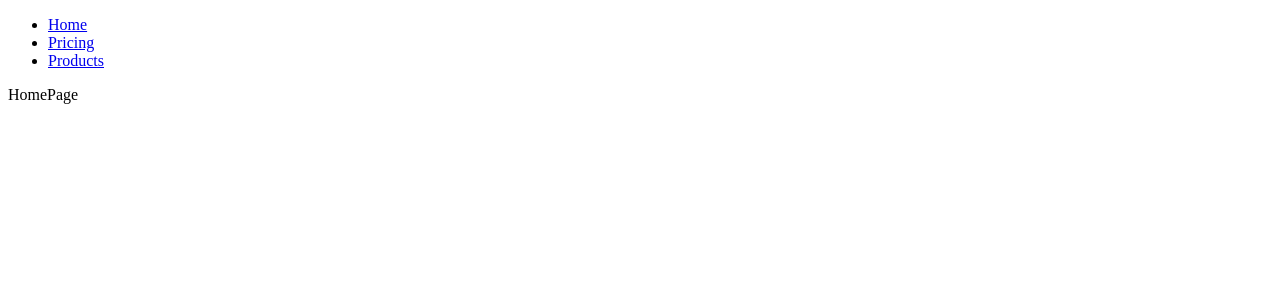
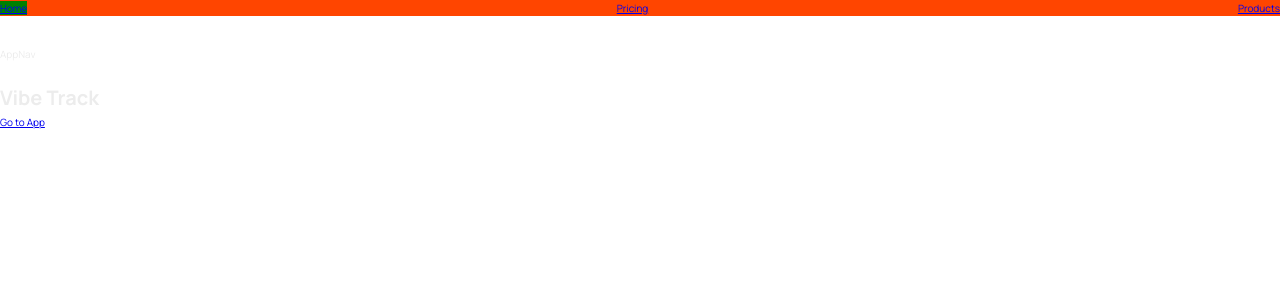
Before and after one commit to SivaSurender/VibeTrack, a React (Vite) app: page / in a window 1280 px wide. Shown: the top 300 px of the page. Built offline with nearby package versions, Linux system fonts and the light colour scheme.

Commit message:
added module css

```diff
--- a/src/App.jsx
+++ b/src/App.jsx
@@ -4,6 +4,7 @@
 import Pricing from "./pages/Pricing";
 import Products from "./pages/Products";
 import NotFound from "./pages/NotFound";
+import AppLayout from "./pages/AppLayout";
 
 function App() {
   return (
@@ -13,6 +14,7 @@
           <Route path="/" element={<HomePage />} />
           <Route path="/pricing" element={<Pricing />} />
           <Route path="/products" element={<Products />} />
+          <Route path="/app" element={<AppLayout />} />
           <Route path="*" element={<NotFound />} />
         </Routes>
       </BrowserRouter>
--- /dev/null
+++ b/src/components/AppNav.jsx
@@ -0,0 +1,8 @@
+import React from "react";
+import styles from "./AppNav.module.css";
+
+function AppNav() {
+  return <div className={styles.nav}>AppNav</div>;
+}
+
+export default AppNav;
--- /dev/null
+++ b/src/components/AppNav.module.css
@@ -0,0 +1,28 @@
+.nav {
+  margin-top: 3rem;
+  margin-bottom: 2rem;
+}
+
+/*
+.nav ul {
+  list-style: none;
+  display: flex;
+  background-color: var(--color-dark--2);
+  border-radius: 7px;
+}
+
+.nav a:link,
+.nav a:visited {
+  display: block;
+  color: inherit;
+  text-decoration: none;
+  text-transform: uppercase;
+  font-size: 1.2rem;
+  font-weight: 700;
+  padding: 0.5rem 2rem;
+  border-radius: 5px;
+}
+
+.nav a:global(.active) {
+  background-color: var(--color-dark--0);
+} */
--- a/src/components/NavBar.jsx
+++ b/src/components/NavBar.jsx
@@ -1,9 +1,10 @@
 import React from "react";
 import { NavLink } from "react-router-dom";
+import styles from "./NavBar.module.css";
 
 function NavBar() {
   return (
-    <nav>
+    <nav className={styles.nav}>
       <ul>
         <li>
           <NavLink to="/">Home</NavLink>
--- /dev/null
+++ b/src/components/NavBar.module.css
@@ -0,0 +1,38 @@
+.nav {
+  /* display: flex;
+  align-items: center;
+  justify-content: space-between; */
+  background-color: orangered;
+}
+
+.nav ul {
+  list-style: none;
+  display: flex;
+  justify-content: space-between;
+  /* align-items: center;
+  gap: 4rem; */
+}
+.nav :global(.active) {
+  background-color: green;
+}
+
+/* .nav a:link,
+.nav a:visited {
+  text-decoration: none;
+  color: var(--color-light--2);
+  text-transform: uppercase;
+  font-size: 1.5rem;
+  font-weight: 600;
+}
+
+.nav a:global(.active) {
+  color: var(--color-brand--2);
+}
+
+a.ctaLink:link,
+a.ctaLink:visited {
+  background-color: var(--color-brand--2);
+  color: var(--color-dark--0);
+  padding: 0.8rem 2rem;
+  border-radius: 7px;
+} */
--- /dev/null
+++ b/src/index.css
@@ -0,0 +1,78 @@
+/* Taken from getting started guide at: https://leafletjs.com/examples/quick-start/ */
+@import "https://unpkg.com/leaflet@1.7.1/dist/leaflet.css";
+@import "https://fonts.googleapis.com/css2?family=Manrope:wght@400;600;700;800&display=swap";
+
+/* These CSS variables are global, so they are available in all CSS modules */
+:root {
+  --color-brand--1: #ffb545;
+  --color-brand--2: #00c46a;
+
+  --color-dark--0: #242a2e;
+  --color-dark--1: #2d3439;
+  --color-dark--2: #42484d;
+  --color-light--1: #aaa;
+  --color-light--2: #ececec;
+  --color-light--3: #d6dee0;
+}
+
+* {
+  margin: 0;
+  padding: 0;
+  box-sizing: inherit;
+}
+
+html {
+  font-size: 62.5%;
+  box-sizing: border-box;
+}
+
+body {
+  font-family: "Manrope", sans-serif;
+  color: var(--color-light--2);
+  font-weight: 400;
+  line-height: 1.6;
+}
+
+label {
+  font-size: 1.6rem;
+  font-weight: 600;
+}
+
+input,
+textarea {
+  width: 100%;
+  padding: 0.8rem 1.2rem;
+  font-family: inherit;
+  font-size: 1.6rem;
+  border: none;
+  border-radius: 5px;
+  background-color: var(--color-light--3);
+  transition: all 0.2s;
+}
+
+input:focus {
+  outline: none;
+  background-color: #fff;
+}
+
+.cta:link,
+.cta:visited {
+  display: inline-block;
+  background-color: var(--color-brand--2);
+  color: var(--color-dark--1);
+  text-transform: uppercase;
+  text-decoration: none;
+  font-size: 1.6rem;
+  font-weight: 600;
+  padding: 1rem 3rem;
+  border-radius: 5px;
+}
+
+/*
+"importCSSModule": {
+    "prefix": "csm",
+    "scope": "javascript,typescript,javascriptreact",
+    "body": ["import styles from './${TM_FILENAME_BASE}.module.css'"],
+    "description": "Import CSS Module as `styles`"
+  },
+*/
--- a/src/main.jsx
+++ b/src/main.jsx
@@ -1,6 +1,7 @@
 import React from "react";
 import ReactDOM from "react-dom/client";
 import App from "./App.jsx";
+import "./index.css";
 
 ReactDOM.createRoot(document.getElementById("root")).render(
   <React.StrictMode>
--- /dev/null
+++ b/src/pages/AppLayout.jsx
@@ -0,0 +1,7 @@
+import React from "react";
+
+function AppLayout() {
+  return <div>AppLayout</div>;
+}
+
+export default AppLayout;
--- a/src/pages/HomePage.jsx
+++ b/src/pages/HomePage.jsx
@@ -1,11 +1,16 @@
 import React from "react";
 import NavBar from "../components/NavBar";
+import { Link } from "react-router-dom";
+
+import AppNav from "../components/AppNav";
 
 function HomePage() {
   return (
     <div>
       <NavBar />
-      HomePage
+      <AppNav />
+      <h1>Vibe Track</h1>
+      <Link to="/app">Go to App</Link>
     </div>
   );
 }
```
